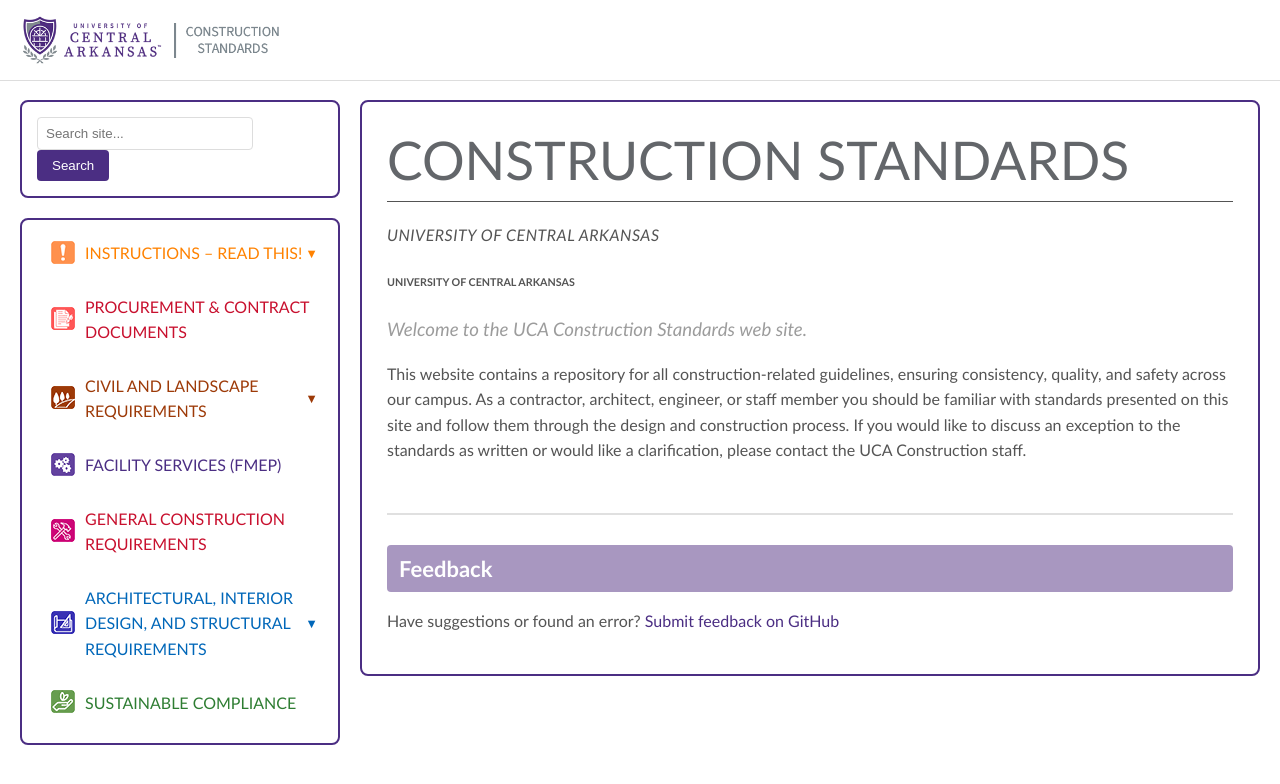
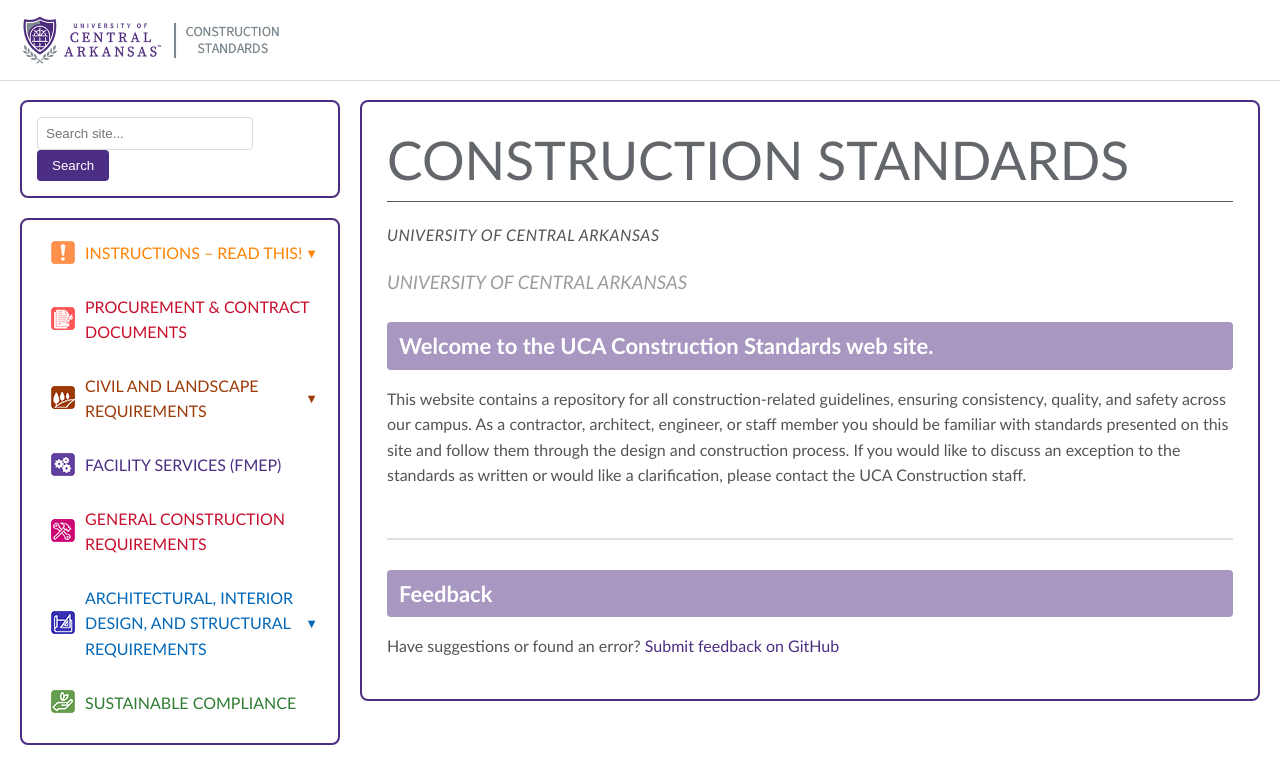
Before and after one commit to AMRJacob/UCA-Construction-Standards-CMS, a Jekyll site: the page built from index.md, in a window 1280 px wide. Shown: the top 784 px of the page. Built offline with Jekyll 4.4.1, drawn with Linux system fonts in a browser that asks for light colours; a script that is not in the unit is left out.

```diff
--- a/index.md
+++ b/index.md
@@ -4,8 +4,8 @@ title: "CONSTRUCTION STANDARDS"
 permalink: /
 ---
 
-###### UNIVERSITY OF CENTRAL ARKANSAS
+### UNIVERSITY OF CENTRAL ARKANSAS
 
-### Welcome to the UCA Construction Standards web site.
+## Welcome to the UCA Construction Standards web site.
 
 This website contains a repository for all construction-related guidelines, ensuring consistency, quality, and safety across our campus. As a contractor, architect, engineer, or staff member you should be familiar with standards presented on this site and follow them through the design and construction process. If you would like to discuss an exception to the standards as written or would like a clarification, please contact the UCA Construction staff.
```
